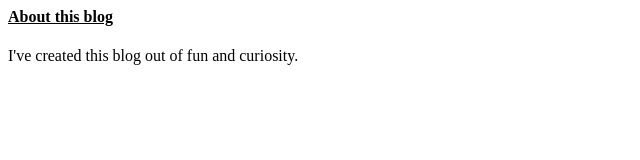
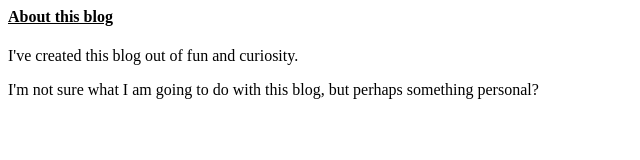
Before and after one commit to izzienian/izzienian.github.io, a plain HTML site: page index.html in a window 1280 px wide. Shown: the whole page, without its empty margins (0-640 px from the left). Drawn offline with Linux system fonts and the light colour scheme.

Commit message:
Update index.html

```diff
--- a/index.html
+++ b/index.html
@@ -4,3 +4,5 @@
 I've created this blog out of fun and curiosity.
 </tr>
 </tbody>
+
+<p>I'm not sure what I am going to do with this blog, but perhaps something personal?</p>
```
